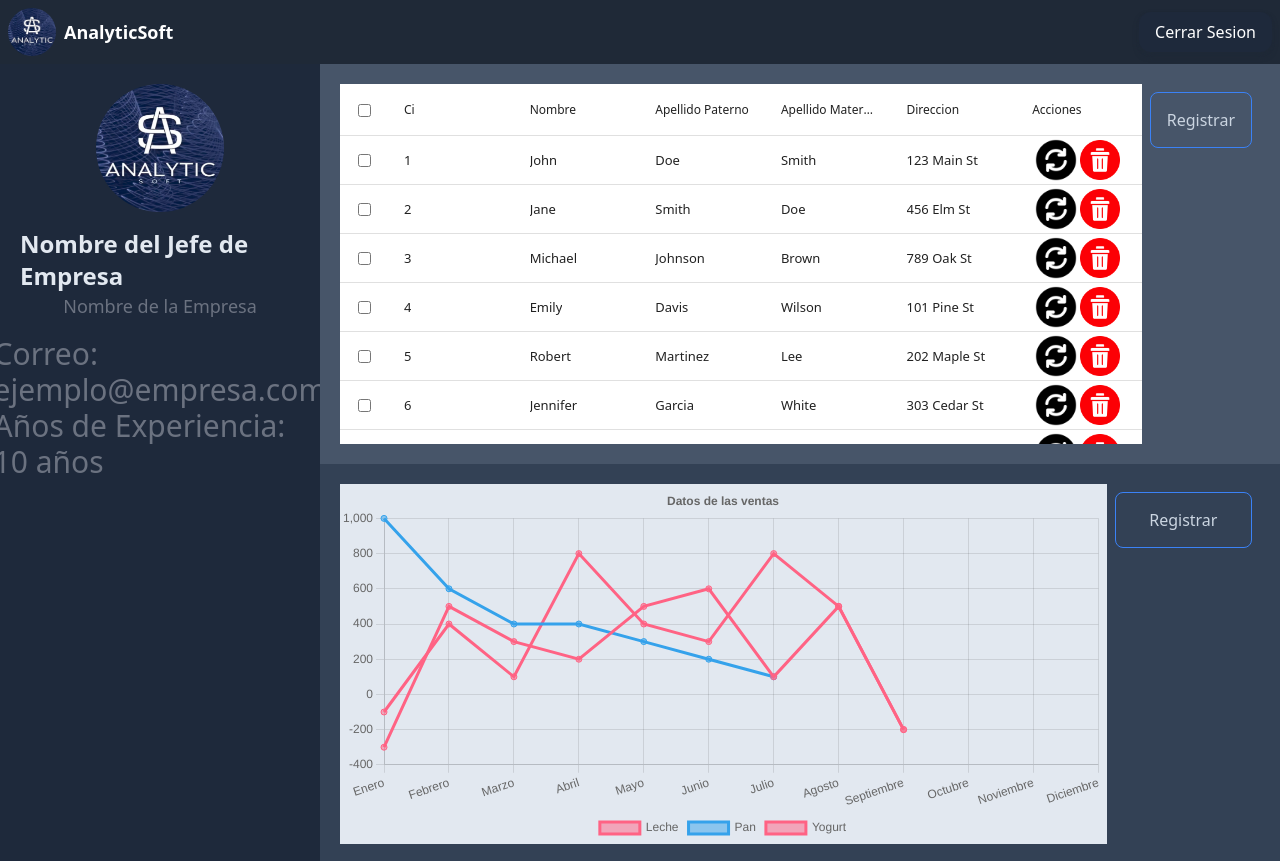
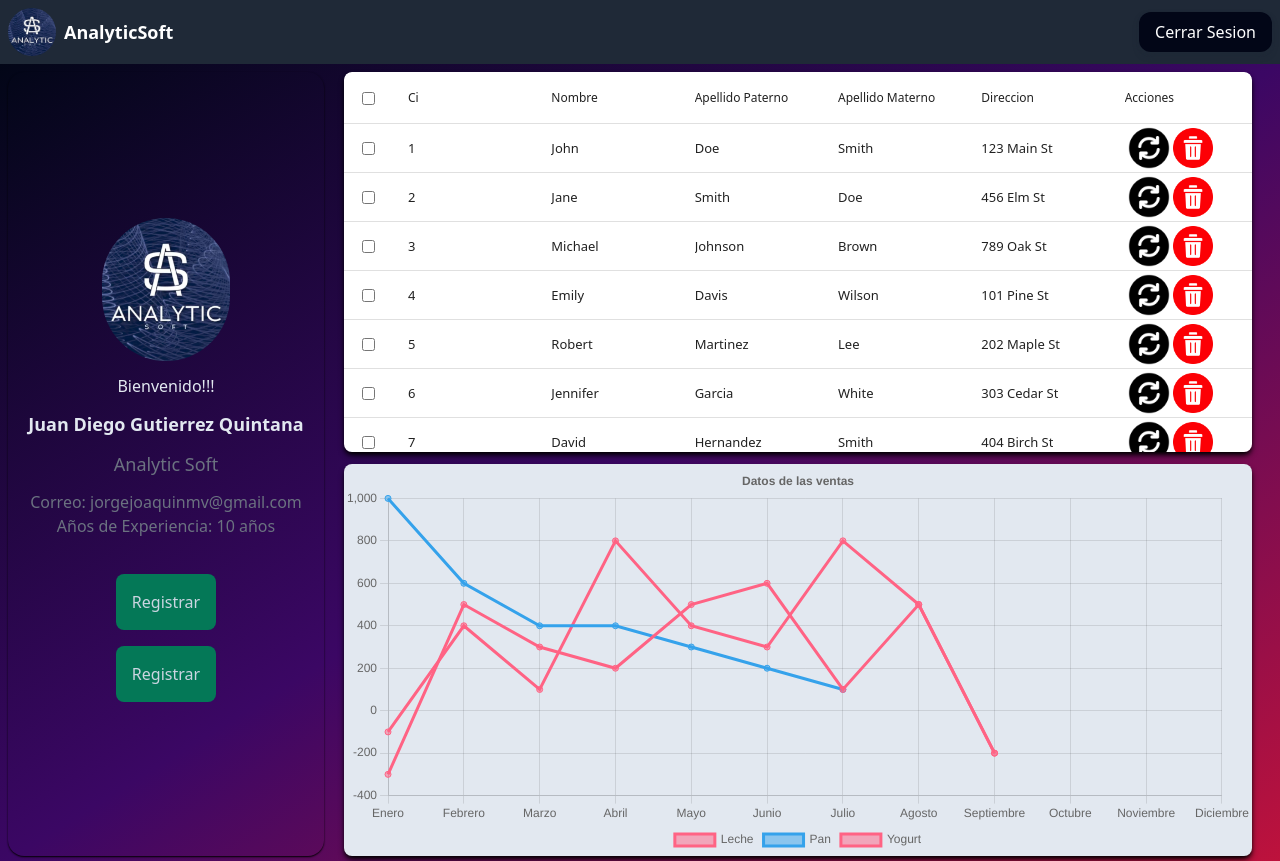
Before and after one commit to Hoakoru/analytic-soft, a React (Vite) app: page /analytic-soft/application in a window 1280 px wide. Shown: the top 861 px of the page. Built offline with nearby package versions, Linux system fonts and the light colour scheme.

Commit message:
update applicacion

```diff
--- a/src/components/Buttons.jsx
+++ b/src/components/Buttons.jsx
@@ -3,10 +3,10 @@ import { useServices } from "../context/ServiceContext";
 const Buttons = () => {
   const { setIsModalOpen } = useServices();
   return (
-    <div className="flex-1 flex p-2 space-x-2 lg:flex-col lg:items-start lg:space-x-0 lg:space-y-2">
+    <div className="flex-1 p-2">
       <button
         onClick={() => setIsModalOpen(true)}
-        className="border border-blue-500 text-slate-300 hover:bg-blue-800 hover:border-transparent px-4 py-2 rounded-lg h-14 w-full"
+        className="bg-emerald-700 text-slate-300 hover:bg-blue-800 hover:border-transparent px-4 py-2 rounded-lg h-14 w-full"
       >
         Registrar
       </button>
--- a/src/components/GestorSells.jsx
+++ b/src/components/GestorSells.jsx
@@ -1,5 +1,3 @@
-import {useEffect} from "react";
-import Buttons from "./Buttons"
 import {
   Chart as ChartJS,
   CategoryScale,
@@ -79,11 +77,10 @@ export const data = {
 
 const GestorSells = () => {
   return (
-    <div className="h-screen lg:h-1/2 lg:flex-1 bg-slate-700 p-5 flex flex-col lg:flex-row">
-      <div className="h-full w-full lg:w-10/12 bg-slate-200">
+    <div className="h-screen lg:1/2 lg:mx-5">
+      <div className="h-full bg-slate-200 rounded-lg shadow-md shadow-black">
         <Line options={options} data={data} />
       </div>
-      <Buttons />
     </div>
   );
 };
--- a/src/components/GestorUser.jsx
+++ b/src/components/GestorUser.jsx
@@ -1,7 +1,6 @@
 import img1 from "../assets/img/update.png"
 import img2 from "../assets/img/delete.png"
 import DataTable from "react-data-table-component";
-import Buttons from "./Buttons";
 import { useState } from "react";
 import { useServices } from "../context/ServiceContext";
 
@@ -212,8 +211,8 @@ const GestorUser = () => {
   };
 
   return (
-    <div className="h-screen lg:h-1/2 lg:flex-1 bg-slate-600 p-5 flex flex-col lg:flex-row">
-      <div className="h-full w-full lg:w-11/12 overflow-y-scroll">
+    <div className="h-full lg:h-1/2 lg:mx-5 pb-3">
+      <div className="h-full overflow-y-scroll rounded-lg shadow-md shadow-black">
         <DataTable
           columns={columns}
           data={records}
@@ -224,7 +223,6 @@ const GestorUser = () => {
           persistTableHead
         />
       </div>
-      <Buttons />
     </div>
   );
 };
--- a/src/components/Modal.jsx
+++ b/src/components/Modal.jsx
@@ -28,7 +28,7 @@ const CardModal = ({ children }) => {
     <div ref={containerRef} className="h-full">
       <Modal
         isOpen={isModalOpen}
-        overlayClassName={`fixed inset-0 flex items-center justify-center`}
+        overlayClassName={`fixed inset-0 flex items-center justify-center z-50`}
         className="fixed top-1/2 left-1/2 transform -translate-x-1/2 -translate-y-1/2 rounded-3xl shadow-lg shadow-black outline-none w-11/12 lg:w-1/4 bg-gradient-to-br from-slate-900 to-slate-700 flex flex-col justify-center items-center"
       >
 
--- a/src/components/NavBar.jsx
+++ b/src/components/NavBar.jsx
@@ -58,7 +58,7 @@ const Navbar = ({ currentPage }) => {
       {location.pathname === "/application" ? (
         <Link
           to="/"
-          className="text-white bg-slate-800 hover:bg-amber-700 py-2 px-4 rounded-xl shadow-md shadow-gray-800 hidden lg:flex"
+          className="text-white bg-slate-950 hover:bg-slate-700 py-2 px-4 rounded-xl shadow-md shadow-gray-800 hidden lg:flex"
         >
           Cerrar Sesion
         </Link>
--- a/src/components/Perfil.jsx
+++ b/src/components/Perfil.jsx
@@ -1,21 +1,30 @@
-import img1 from "../assets/img/img1.jpeg"
+import img1 from "../assets/img/img1.jpeg";
+import Buttons from "./Buttons";
 
 const Perfil = () => {
   return (
-    <div className=" text-slate-200 text-3xl ">
-      <div className="flex flex-col items-center justify-center p-5">
+    <div className="flex flex-col items-center justify-center bg-transparent rounded-2xl shadow-sm shadow-black text-slate-200 space-y-7 p-3 h-full">
+      <div className="h-32 w-32">
         <img
           src={img1}
           alt="Imagen de usuario"
-          className="w-32 h-32 rounded-full mb-4"
+          className="object-contain rounded-full"
         />
-        <h1 className="text-2xl font-semibold">Nombre del Jefe de Empresa</h1>
-        <p className="text-lg text-gray-500">Nombre de la Empresa</p>
-        <div className="mt-4">
-          <p className="text-gray-500">Correo: ejemplo@empresa.com</p>
+      </div>
+      <div className="text-center space-y-3">
+        <span className="text-end" >Bienvenido!!!</span>
+        <h2 className="text-lg font-semibold">Juan Diego Gutierrez Quintana</h2>
+        <p className="text-lg text-gray-500">Analytic Soft</p>
+        <div>
+          <p className="text-gray-500">Correo: jorgejoaquinmv@gmail.com</p>
           <p className="text-gray-500">Años de Experiencia: 10 años</p>
           {/* Agrega más detalles de la empresa aquí */}
         </div>
+      </div>
+      <div className="flex flex-col">
+
+      <Buttons />
+      <Buttons />
       </div>
     </div>
   );
--- a/src/pages/Application.jsx
+++ b/src/pages/Application.jsx
@@ -12,24 +12,24 @@ const Application = () => {
     <>
       {/* navegador del ususario */}
       <NavBar />
-      <div className="flex flex-col lg:flex-row bg-slate-800 h-full mt-16">
+      <div className="relative flex flex-col lg:flex-row bg-slate-800 min-h-screen lg:h-screen mt-16 p-2">
         {/* perfil del ususario */}
-        <div className="lg:w-1/4 h-screen">
+        <div className="h-full lg:w-1/4 mb-2 relative z-30">
           <Perfil />
         </div>
 
         {/* ventana modal */}
-        <div className="h-full">
-          <CardModal>
-            <FormUser />
-          </CardModal>
-        </div>
+
+        <CardModal>
+          <FormUser />
+        </CardModal>
 
         {/* ventana de los usuarios y ventas */}
-        <div className="h-full lg:h-screen flex-col lg:w-3/4">
+        <div className="h-full flex flex-col flex-1 relative z-30">
           <GestorUser />
           <GestorSells />
         </div>
+        <div className="absolute inset-0 bg-gradient-to-tl from-rose-700 via-purple-950 to-slate-950 z-0"></div>
       </div>
       <Footer />
     </>
```
